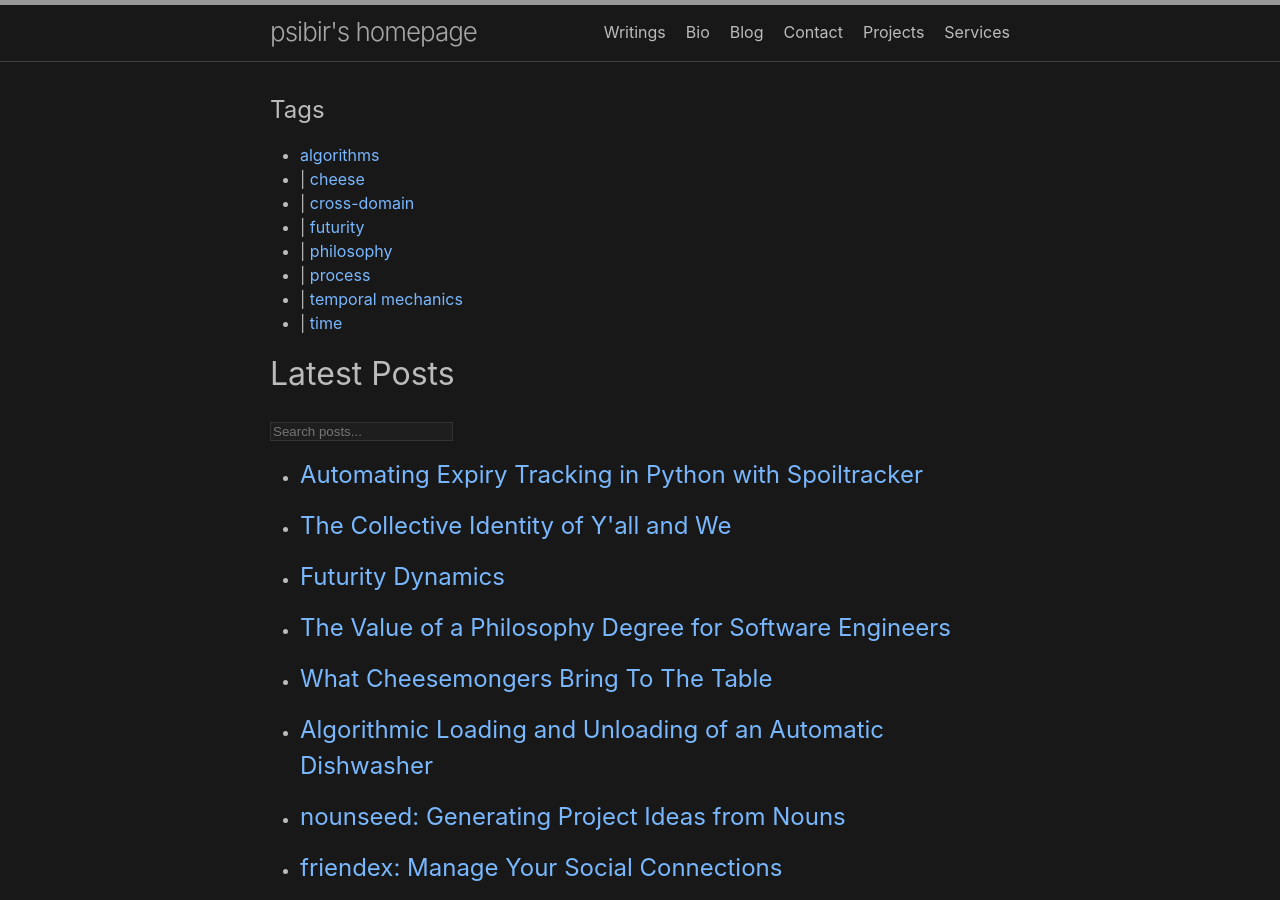
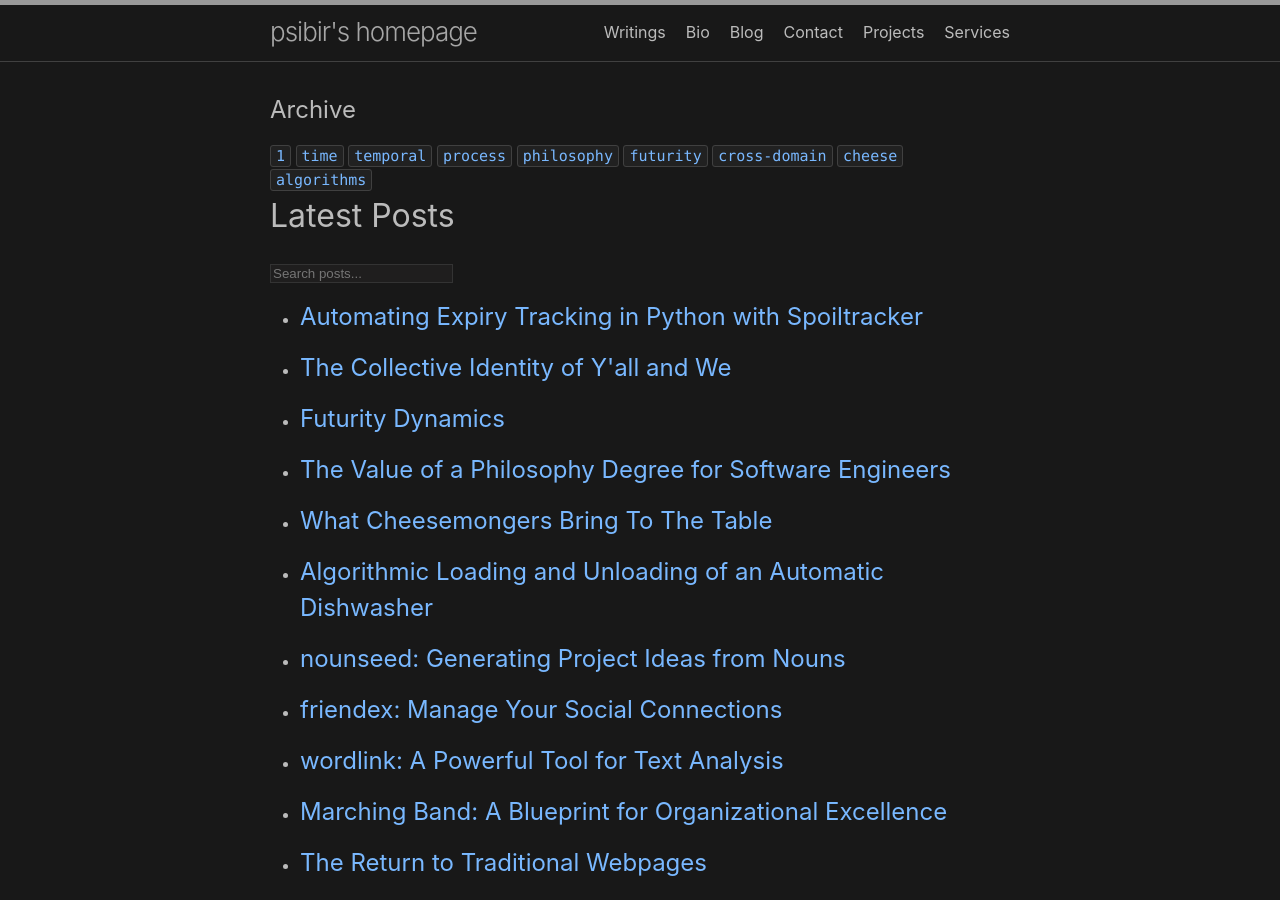
Before and after one commit to psibir/psibir.github.io, a Jekyll site: the page built from page/blog.html, in a window 1280 px wide and 900 px high. Built offline with Jekyll 4.4.1, drawn with Linux system fonts in a browser that asks for light colours; a script that is not in the unit is left out.

Commit message:
Update blog.html

```diff
--- a/page/blog.html
+++ b/page/blog.html
@@ -4,20 +4,8 @@ title: Blog
 show_in_navbar: true
 ---
 
-<div id="sidebar">
-  <h2>Tags</h2>
-  <ul id="tag-list">
-    {% assign sorted_tags = site.tags | sort %}
-    {% for tag in sorted_tags %}
-      {% capture tag_url %}/tags/{{ tag[0] | slugify }}{% endcapture %}
-      {% if forloop.first %}
-        <li><a href="{{ tag_url }}">{{ tag[0] }}</a></li>
-      {% else %}
-        <li>| <a href="{{ tag_url }}">{{ tag[0] }}</a></li>
-      {% endif %}
-    {% endfor %}
-  </ul>
-</div>
+{% include archive.html %}
+
 
 <div id="content">
   <h1>Latest Posts</h1>
```
